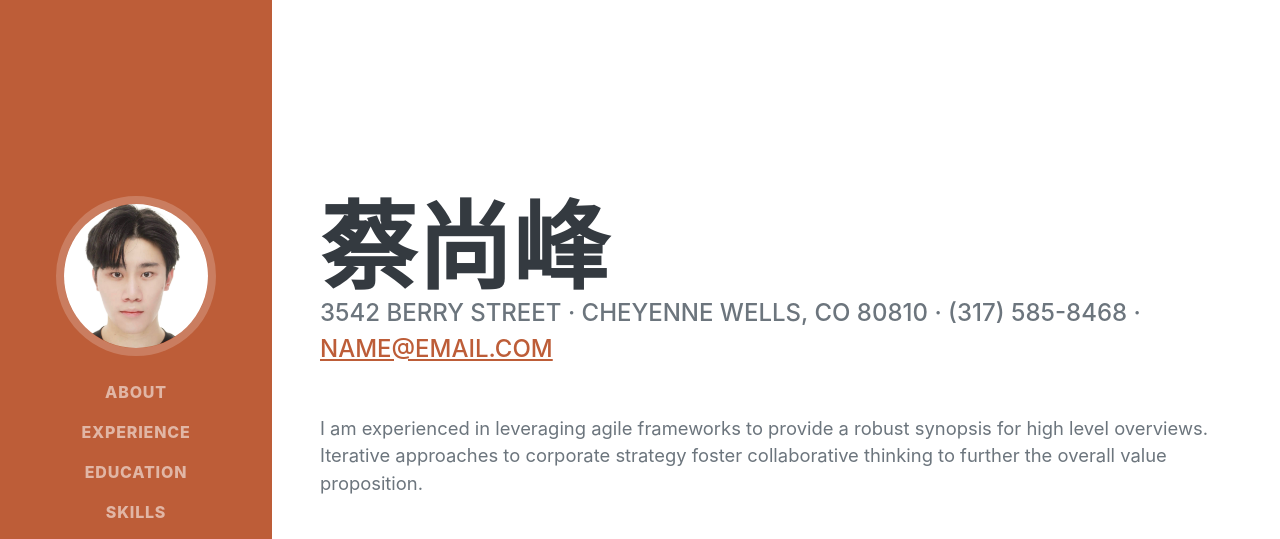
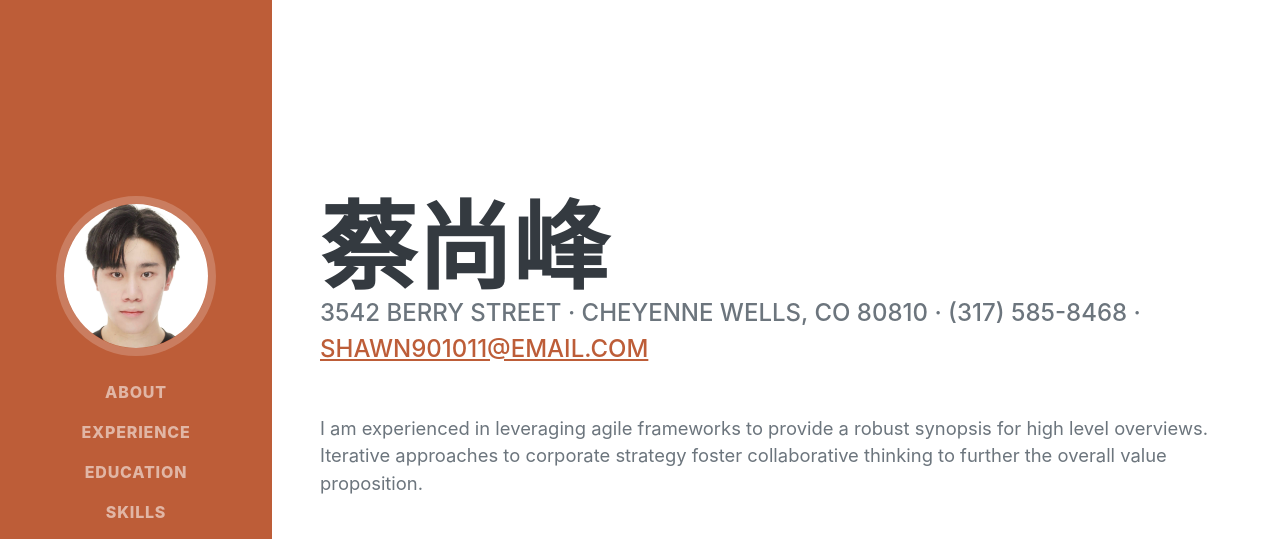
Before and after one commit to Shawn0604/resume.github.io, a plain HTML site: page index.html in a window 1280 px wide. Shown: the top 539 px of the page. Drawn offline with nearby package versions, Linux system fonts and the light colour scheme; a web font is replaced by a local one.

Commit message:
0312
0312

```diff
--- a/index.html
+++ b/index.html
@@ -45,7 +45,7 @@
                     </h1>
                     <div class="subheading mb-5">
                         3542 Berry Street · Cheyenne Wells, CO 80810 · (317) 585-8468 ·
-                        <a href="mailto:name@email.com">name@email.com</a>
+                        <a href="shawn901011@email.com">shawn901011@email.com</a>
                     </div>
                     <p class="lead mb-5">I am experienced in leveraging agile frameworks to provide a robust synopsis for high level overviews. Iterative approaches to corporate strategy foster collaborative thinking to further the overall value proposition.</p>
                     <div class="social-icons">
```
